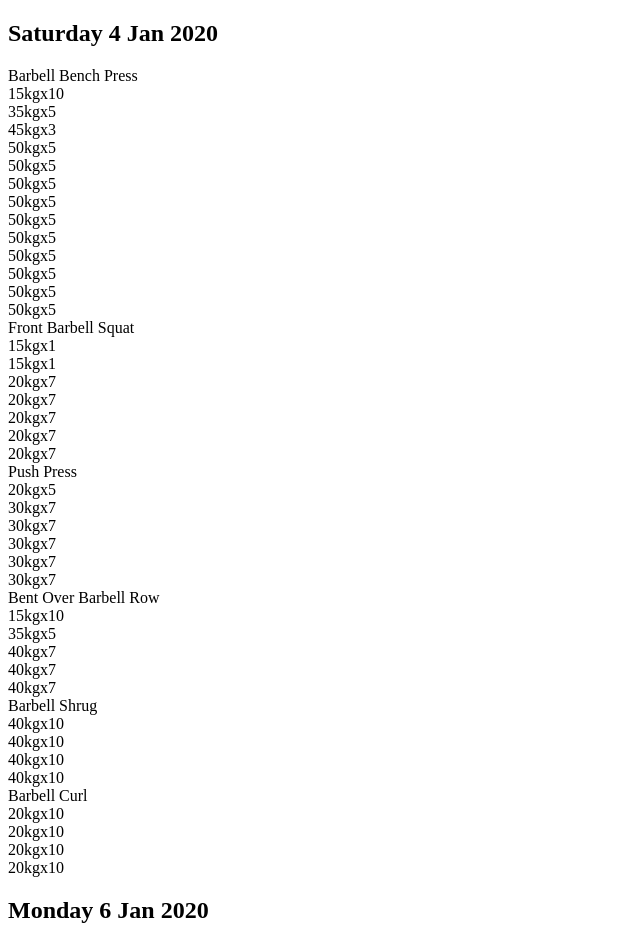
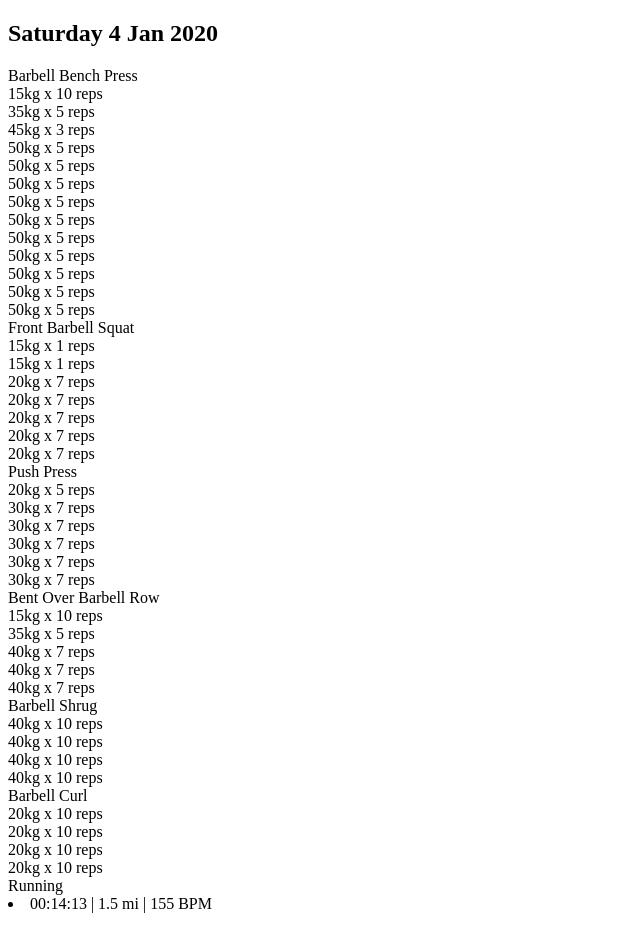
Before and after one commit to oncsp85/fitoclone, a React (Create React App) app: page / in a window 1280 px wide. Shown: the top 936 px of the page, without its empty margins (0-640 px from the left). Built offline with nearby package versions, Linux system fonts and the light colour scheme.

Commit message:
render cardio set

```diff
--- a/src/Components/MainView.js
+++ b/src/Components/MainView.js
@@ -104,6 +104,21 @@ const MainView = () => {
                     { "weight": { "value": 20, "unit": "kg" }, "reps": 10, "set_id": 3 }
                   ],
                 "type": "weights"
+              },
+              {
+                "exercise_id": 6,
+                "name": "Running",
+                "sets":
+                  [
+                    {
+                      "time": 853,
+                      "distance":
+                        { "value": 1.5, "unit": "mi" },
+                      "avhr": 155,
+                      "set_id": 0
+                    }
+                  ],
+                "type": "cardio"
               }
             ]
         },
--- a/src/Components/WorkoutView/Set/CardioSet.js
+++ b/src/Components/WorkoutView/Set/CardioSet.js
@@ -1,7 +1,75 @@
 import React from 'react';
 
-const CardioSet = ({ currentSet }) => {
-  return null;
+// Helper function to convert time in seconds to "HH:MM:SS" format.
+const formatTime = (time) => {
+  const hours = Math.floor(time / 3600);
+  time %= 3600;
+  const minutes = Math.floor(time / 60);
+  const seconds = time % 60;
+  return (
+    String(hours).padStart(2, "0") + ":" +
+    String(minutes).padStart(2, "0") + ":" +
+    String(seconds).padStart(2, "0")
+  );
+}
+
+const CardioSet = ({ set }) => {
+  const { time, distance, speed, avhr, weight, resistance, other } = set;
+  // Initial property; cardio exercises always have a time.
+  const properties = [
+    <span key="time">
+      { formatTime(Number(time)) }
+    </span>
+  ];
+  // All of the following properties are optional
+  if (distance)
+    properties.push(
+      <span key="distance">
+        {" | "}
+        {distance.value} {distance.unit}
+      </span>
+    );
+    if (set.speed)
+    properties.push(
+      <span key="speed">
+        {" | "}
+        {speed.value} {speed.unit}
+      </span>
+    );
+    if (avhr)
+    properties.push(
+      <span key="avhr">
+        {" | "}
+        {avhr} {"BPM"}
+      </span>
+    );
+    if (weight)
+    properties.push(
+      <span key="weight">
+        {" | "}
+        {weight.value} {weight.unit}
+      </span>
+    );
+    if (set.resistance)
+    properties.push(
+      <span key="resistance">
+        {" | "}
+        {resistance.value} {resistance.unit}
+      </span>
+    );
+    if (other)
+    properties.push(
+      <span key="other">
+        {" | "}
+        {other}
+      </span>
+    );
+
+  return (
+    <li key={set.set_id}>
+      {properties}
+    </li>
+  );
 };
 
 export default CardioSet;
--- a/src/Components/WorkoutView/Set/WeightSet.js
+++ b/src/Components/WorkoutView/Set/WeightSet.js
@@ -1,9 +1,10 @@
 import React from 'react';
 
 const WeightSet = ({ set }) => {
+  const { weight, reps } = set;
   return (
     <div>{
-      `${set.weight.value}${set.weight.unit}x${set.reps}`}
+      `${weight.value}${weight.unit} x ${reps} reps`}
     </div>
   );
 };
```
